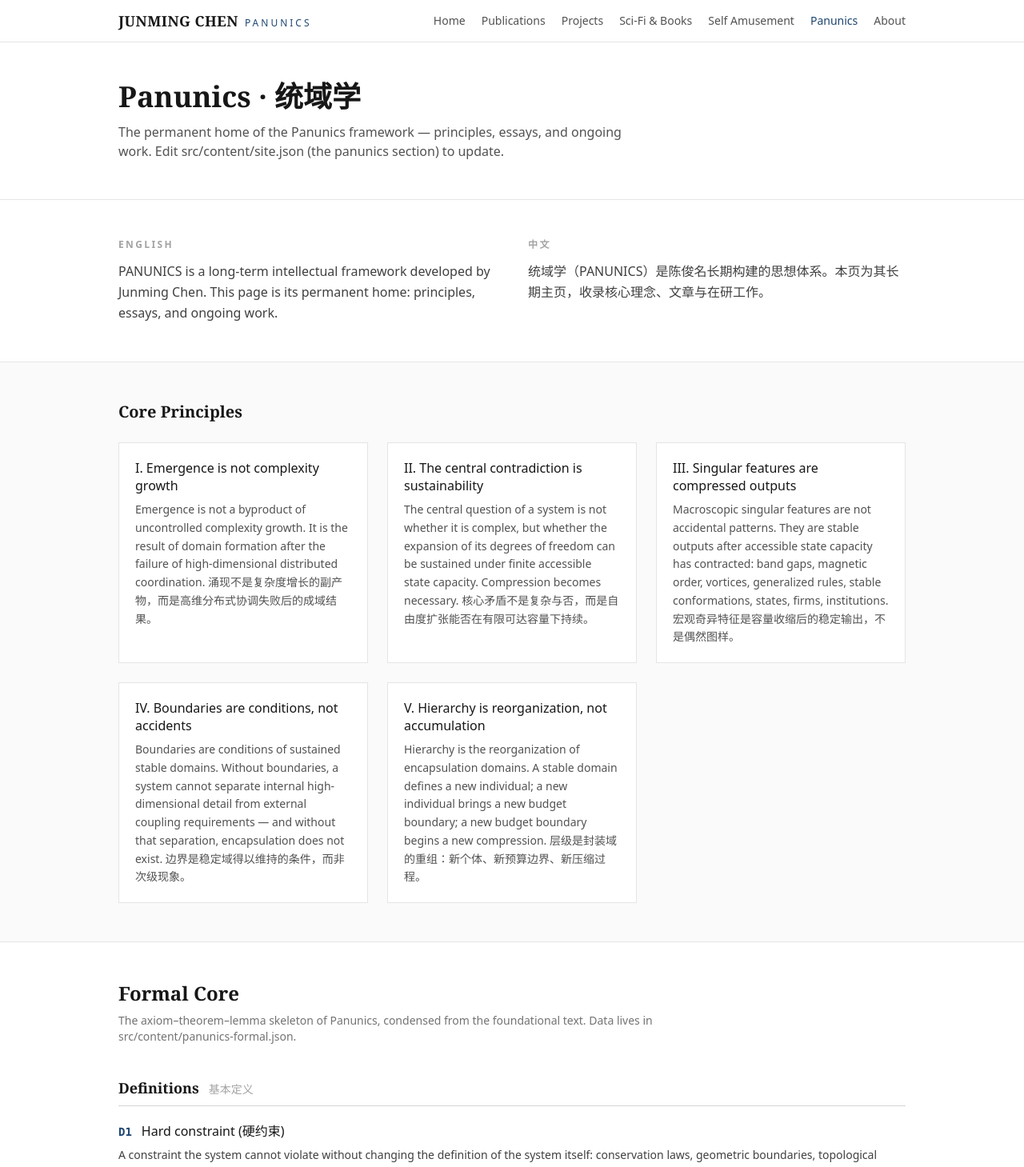
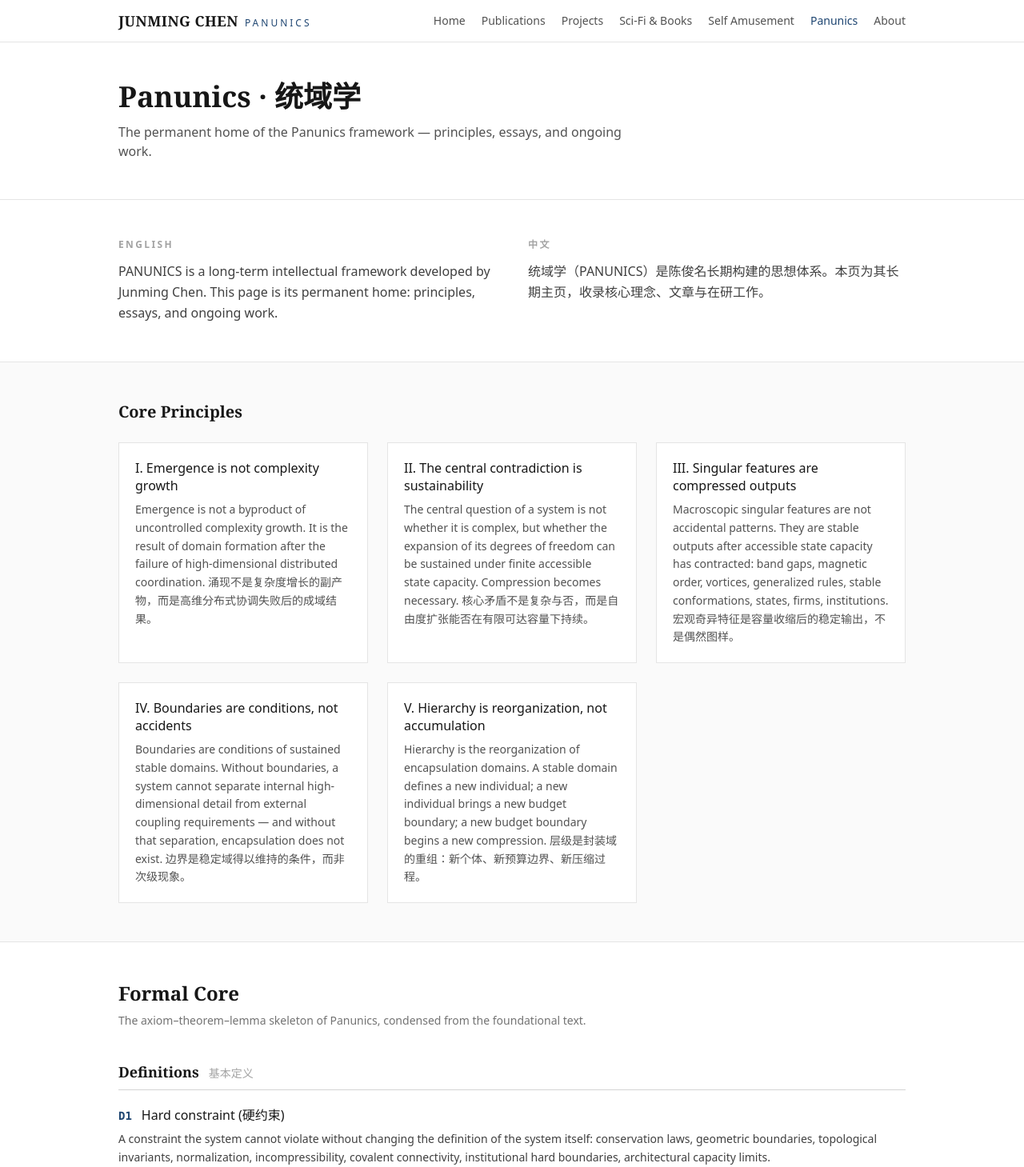
Before and after one commit to tuanminhchen/junmingchen-panunics.com, a React (Vite) app: page /#/panunics in a window 1280 px wide. Shown: the top 1459 px of the page at 80% size. Built offline with nearby package versions, Linux system fonts and the light colour scheme.

Commit message:
Remove developer instructions from visitor-facing page subtitles

```diff
--- a/src/pages/Amusement.tsx
+++ b/src/pages/Amusement.tsx
@@ -27,7 +27,7 @@ export default function Amusement() {
     <div>
       <PageHeader
         title="Self Amusement"
-        subtitle="Piano and other recordings, kept here for no reason except that they exist. Entries live in src/content/amusement.json."
+        subtitle="Piano and other recordings, kept here for no reason except that they exist."
       />
       <div className="mx-auto max-w-5xl space-y-14 px-5 py-12">
         {items.map((v) => (
--- a/src/pages/Panunics.tsx
+++ b/src/pages/Panunics.tsx
@@ -28,7 +28,7 @@ export default function Panunics() {
     <div>
       <PageHeader
         title="Panunics · 统域学"
-        subtitle="The permanent home of the Panunics framework — principles, essays, and ongoing work. Edit src/content/site.json (the panunics section) to update."
+        subtitle="The permanent home of the Panunics framework — principles, essays, and ongoing work."
       />
 
       <section className="mx-auto max-w-5xl px-5 py-12">
@@ -75,7 +75,7 @@ export default function Panunics() {
           </h2>
           <p className="mt-2 max-w-2xl text-sm text-neutral-500">
             The axiom–theorem–lemma skeleton of Panunics, condensed from the
-            foundational text. Data lives in src/content/panunics-formal.json.
+            foundational text.
           </p>
 
           <div className="mt-10 space-y-14">
--- a/src/pages/Projects.tsx
+++ b/src/pages/Projects.tsx
@@ -15,7 +15,7 @@ export default function Projects() {
     <div>
       <PageHeader
         title="Projects"
-        subtitle="Research projects and their public entry points. Edit src/content/projects.json to add or update entries."
+        subtitle="Research projects and their public entry points."
       />
       <div className="mx-auto max-w-5xl px-5 py-12">
         <div className="grid gap-8 md:grid-cols-2">
--- a/src/pages/Publications.tsx
+++ b/src/pages/Publications.tsx
@@ -52,7 +52,7 @@ export default function Publications() {
     <div>
       <PageHeader
         title="Publications"
-        subtitle="Complete index of papers and publications. Data lives in src/content/publications.json — add a new entry there and it appears here automatically."
+        subtitle="Complete index of papers and publications."
       />
 
       <div className="mx-auto max-w-5xl px-5 py-10">
--- a/src/pages/Works.tsx
+++ b/src/pages/Works.tsx
@@ -13,7 +13,7 @@ export default function Works() {
         subtitle={
           tagline
             ? `${tagline} · 关于生活在非凡系统里的普通人。`
-            : 'Science fiction and books. Entries live in src/content/works.json.'
+            : 'Science fiction and books.'
         }
       />
       <div className="mx-auto max-w-5xl px-5 py-12">
```
